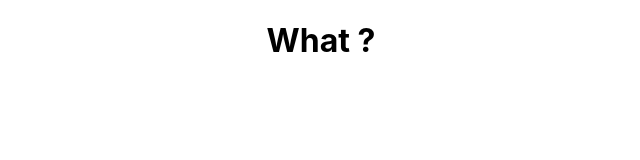
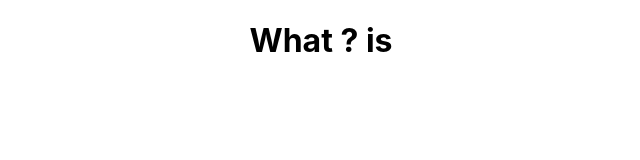
Before and after one commit to Estehsan/one, a React (Create React App) app: page / in a window 1280 px wide. Shown: the top 160 px of the page, without its empty margins (319-959 px from the left). Built offline with nearby package versions, Linux system fonts and the light colour scheme.

Commit message:
Update App.js

```diff
--- a/src/App.js
+++ b/src/App.js
@@ -5,7 +5,7 @@ import './App.css';
 function App() {
   return (
     <div className="App">
-     <h1>What ? </h1>
+     <h1>What ? is</h1>
     </div>
   );
 }
```
